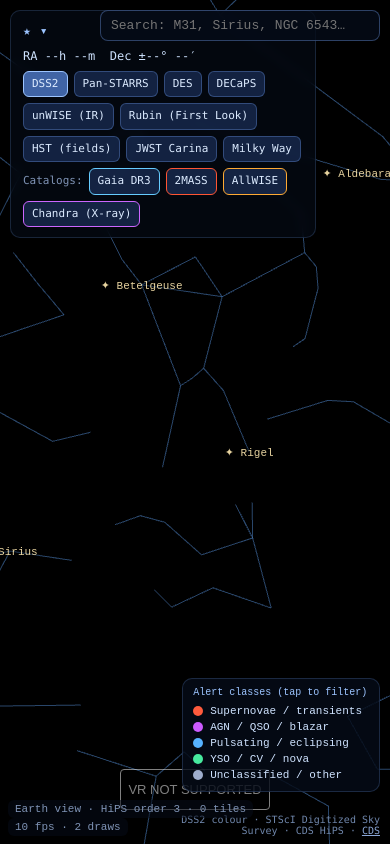
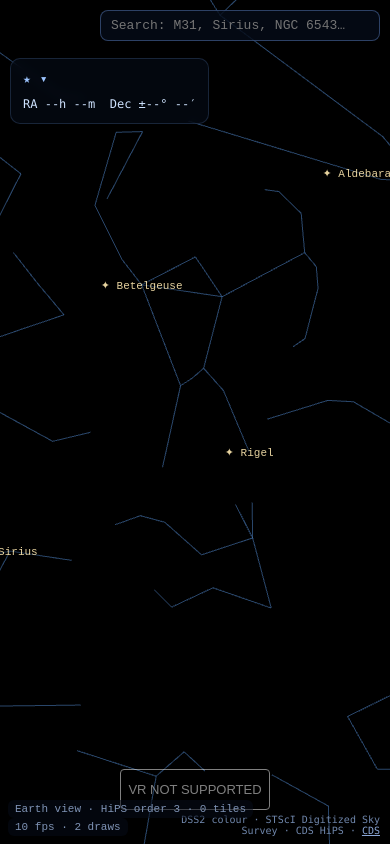
Before and after one commit to kunalb541/Brahmaand, a website built with Vite: page index.html in a window 390 px wide. Built offline with nearby package versions, Linux system fonts and the light colour scheme; animation ran at ten frames a second; files whose address does not match are found by name.

Commit message:
Mobile HUD fixes: drop HUD below the top search bar + collapsible HUD via !important class (composes with Pro/Public mode); hide empty alert legend when Tonight is off
- index.html: #hud.hud-collapsed CSS (hides controls, keeps title+readout) + phone media query (HUD below search, max-height scroll)
- main.ts applyHudCollapsed: toggle class instead of inline display (no longer fights applyMode); applyMode hides legend/liveStatus unless Tonight on
Verified mobile (search bar top, collapsed HUD, no overlap) + desktop (full HUD left, search right)

```diff
--- a/index.html
+++ b/index.html
@@ -19,6 +19,14 @@
         backdrop-filter: blur(6px); max-width: 280px;
       }
       #hud h1 { font-size: 13px; margin: 0 0 6px; letter-spacing: .04em; color: #9cc4ff; }
+      /* Collapsed HUD: hide everything but the title + RA/Dec readout. !important so it wins over
+         the per-mode inline display set by applyMode() (otherwise pro-only rows leak through). */
+      #hud.hud-collapsed > *:not(h1):not(#readout) { display: none !important; }
+      /* Phones: drop the HUD below the top search bar (so they never overlap) and cap its height. */
+      @media (max-width: 640px) {
+        #hud { top: calc(58px + env(safe-area-inset-top)); max-width: calc(100vw - 20px); max-height: 72vh; overflow-y: auto; }
+        #hud h1 { cursor: pointer; }
+      }
       #hud .row { display: flex; gap: 6px; flex-wrap: wrap; margin-top: 6px; }
       #hud button {
         font: inherit; font-size: 11px; cursor: pointer; color: #dcebff;
--- a/src/main.ts
+++ b/src/main.ts
@@ -571,11 +571,11 @@ const hudEl = document.getElementById('hud')!;
 const hudTitle = hudEl.querySelector('h1') as HTMLElement;
 hudTitle.style.cursor = 'pointer';
 hudTitle.title = 'tap to collapse/expand controls';
-let hudCollapsed = window.innerWidth < 560; // start collapsed on phones
+let hudCollapsed = window.innerWidth <= 640; // start collapsed on phones (matches the CSS breakpoint)
 function applyHudCollapsed(): void {
-  for (const c of Array.from(hudEl.children)) {
-    if (c !== hudTitle) (c as HTMLElement).style.display = hudCollapsed ? 'none' : '';
-  }
+  // Toggle a class (CSS hides the controls with !important); this composes with applyMode()'s
+  // per-mode inline display instead of fighting it — expanded HUD still respects Pro/Public.
+  hudEl.classList.toggle('hud-collapsed', hudCollapsed);
   hudTitle.textContent = hudCollapsed ? '★ ▾' : '★ STAR ATLAS';
 }
 hudTitle.addEventListener('click', () => {
@@ -600,6 +600,11 @@ function applyMode(): void {
     : 'Public mode — tap for research tools (catalogs, readouts, classifiers)';
   document.getElementById('readout')!.style.display = pro ? '' : 'none';
   for (const el of document.querySelectorAll<HTMLElement>('.pro-only')) el.style.display = pro ? '' : 'none';
+  // legend + live indicator are alert-overlay UI: shown only while Tonight is actually on
+  // (the .pro-only loop above would otherwise reveal an empty legend in Pro mode).
+  const showAlertUI = pro && transientsOn;
+  legend.style.display = showAlertUI ? 'block' : 'none';
+  liveStatus.style.display = showAlertUI ? 'block' : 'none';
 }
 modeBtn.addEventListener('click', () => setMode(getMode() === 'pro' ? 'public' : 'pro'));
 onModeChange(applyMode);
```
